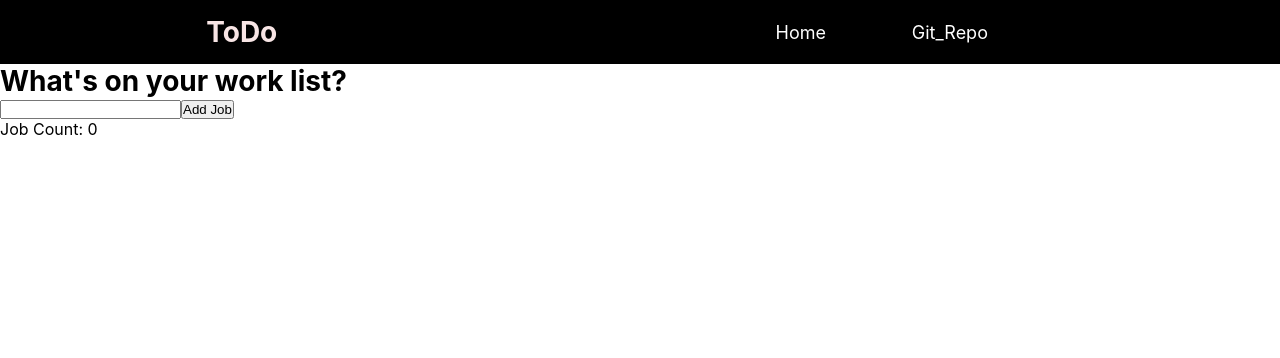
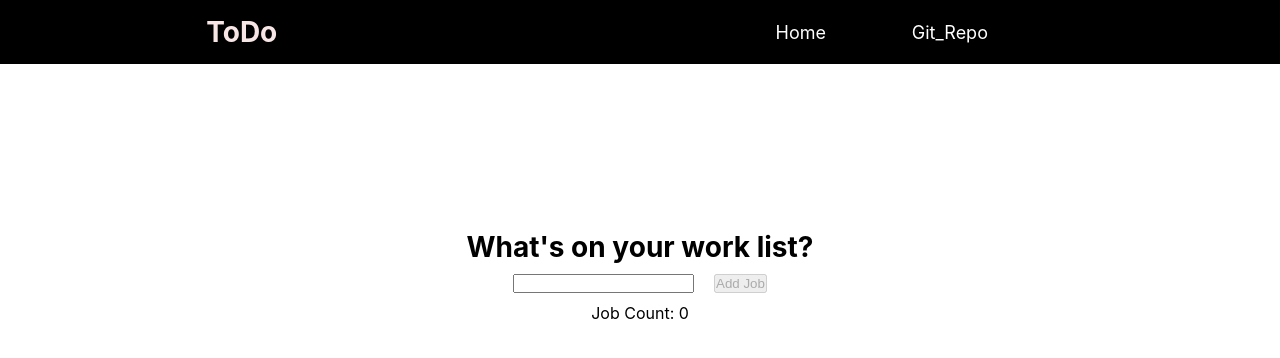
Before and after one commit to BikramdeepSingh/ToDo, a React (Create React App) app: page / in a window 1280 px wide. Shown: the top 358 px of the page. Built offline with nearby package versions, Linux system fonts and the light colour scheme.

Commit message:
todo functional

```diff
--- a/src/components/ToDo.js
+++ b/src/components/ToDo.js
@@ -7,8 +7,8 @@ function ToDo() {
   const [inputText, setInputText] = useState("");
   const [todos, setTodos] = useState([]);
 
-  const inputHandler = (appendText) => {
-    setInputText(appendText.target.value);
+  const inputHandler = (event) => {
+    setInputText(event.target.value);
   };
 
   const ToDoHandler = (jobs) => {
@@ -17,22 +17,35 @@ function ToDo() {
       ...todos,
       {
         text: inputText,
-        key: Math.random() * 100,
+        key: todos.length + 1,
       },
     ]);
+    setInputText("");
   };
+
+  useEffect(() => {
+    todos.map((todo) => {
+      console.log(todo);
+    });
+  }, [todos]);
 
   return (
     <div className="ToDo">
-      <h2 className="heading">What's on your work list?</h2>
+      <div className="heading">
+        <h2>What's on your work list?</h2>
+      </div>
+
       <form action="#">
         <input value={inputText} onChange={inputHandler} type="text" />
-        <button onClick={ToDoHandler}>Add Job</button>
+        <button onClick={ToDoHandler} disabled={!inputText}>
+          Add Job
+        </button>
       </form>
 
       <div className="todo_displayer">
-        {todos.map(() => (
-          <h2>{todos.text}</h2>
+        {todos.map((todo) => (
+          //console.log(todo);
+          <h2>{todo.text}</h2>
         ))}
       </div>
 
--- a/src/styling/Todo.scss
+++ b/src/styling/Todo.scss
@@ -4,9 +4,22 @@
 }
 
 .ToDo {
-  h1 {
-    .heading {
-      align-items: center;
+  text-align: center;
+  display: flex;
+  flex-direction: column;
+  justify-content: space-evenly;
+  align-items: center;
+
+  .heading {
+    display: flex;
+    align-items: flex-end;
+    height: 25vh;
+  }
+
+  form {
+    input,
+    button {
+      margin: 10px;
     }
   }
 }
```
